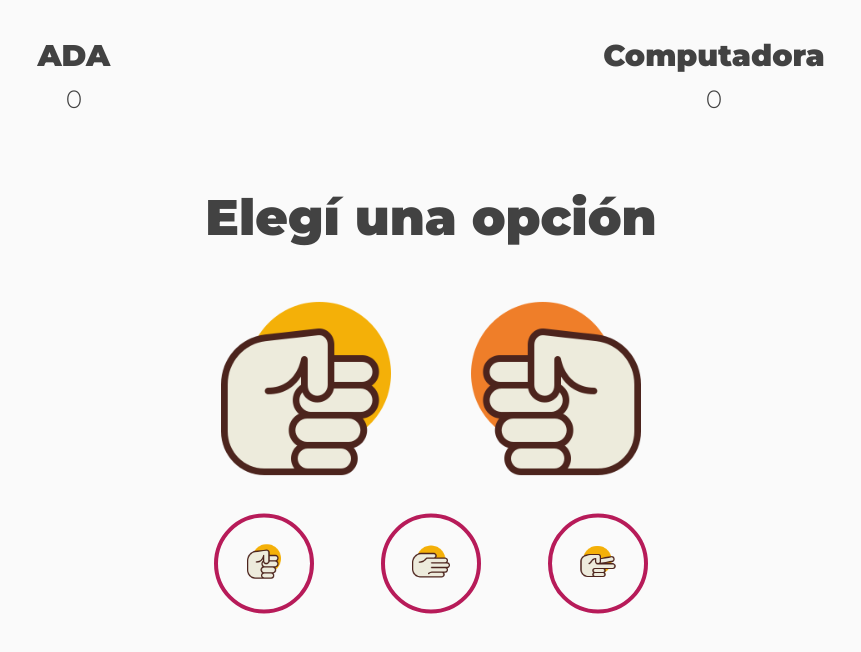
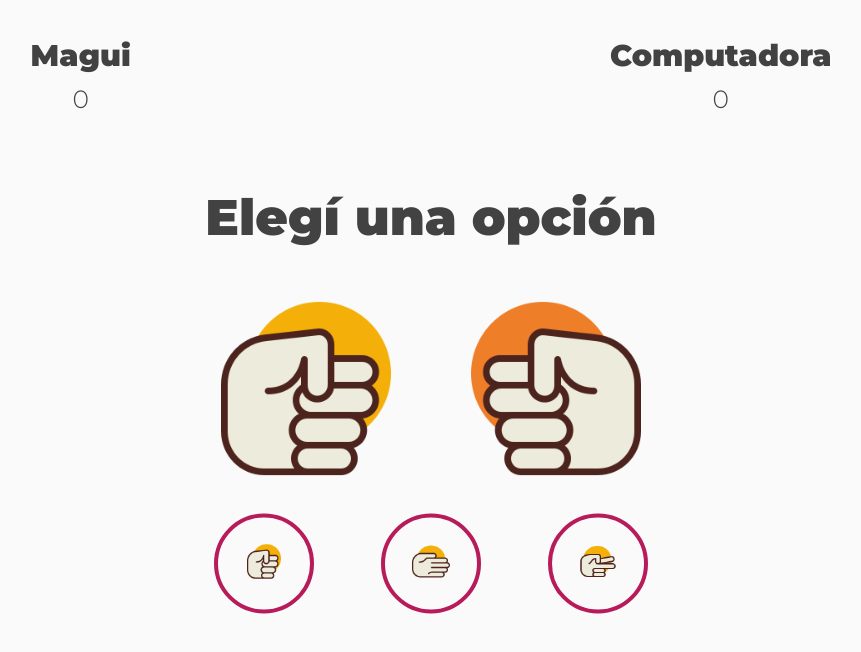
Before and after one commit to maguilococo/workshopJS, a plain HTML site: page index.html in a window 1280 px wide. Shown: the whole page, without its empty margins (209-1070 px from the left). Drawn offline with Linux system fonts and the light colour scheme.

Commit message:
change user name

```diff
--- a/index.html
+++ b/index.html
@@ -14,7 +14,7 @@
   <section class="principal">
     <div class="puntajes">
       <div class="puntaje-usuaria">
-        <h2>ADA</h2>
+        <h2>Magui</h2>
         <p>0</p>
       </div>
 
```
